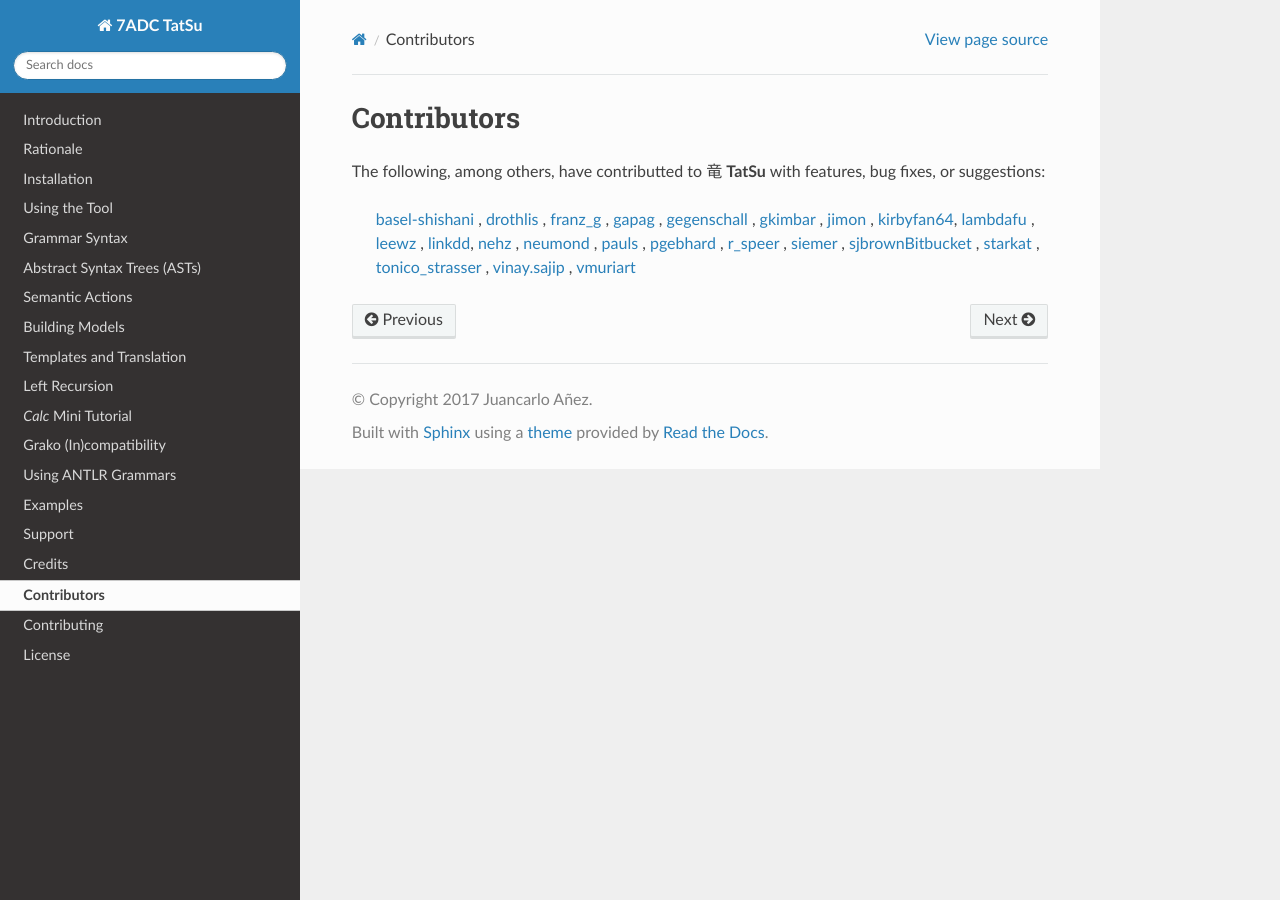
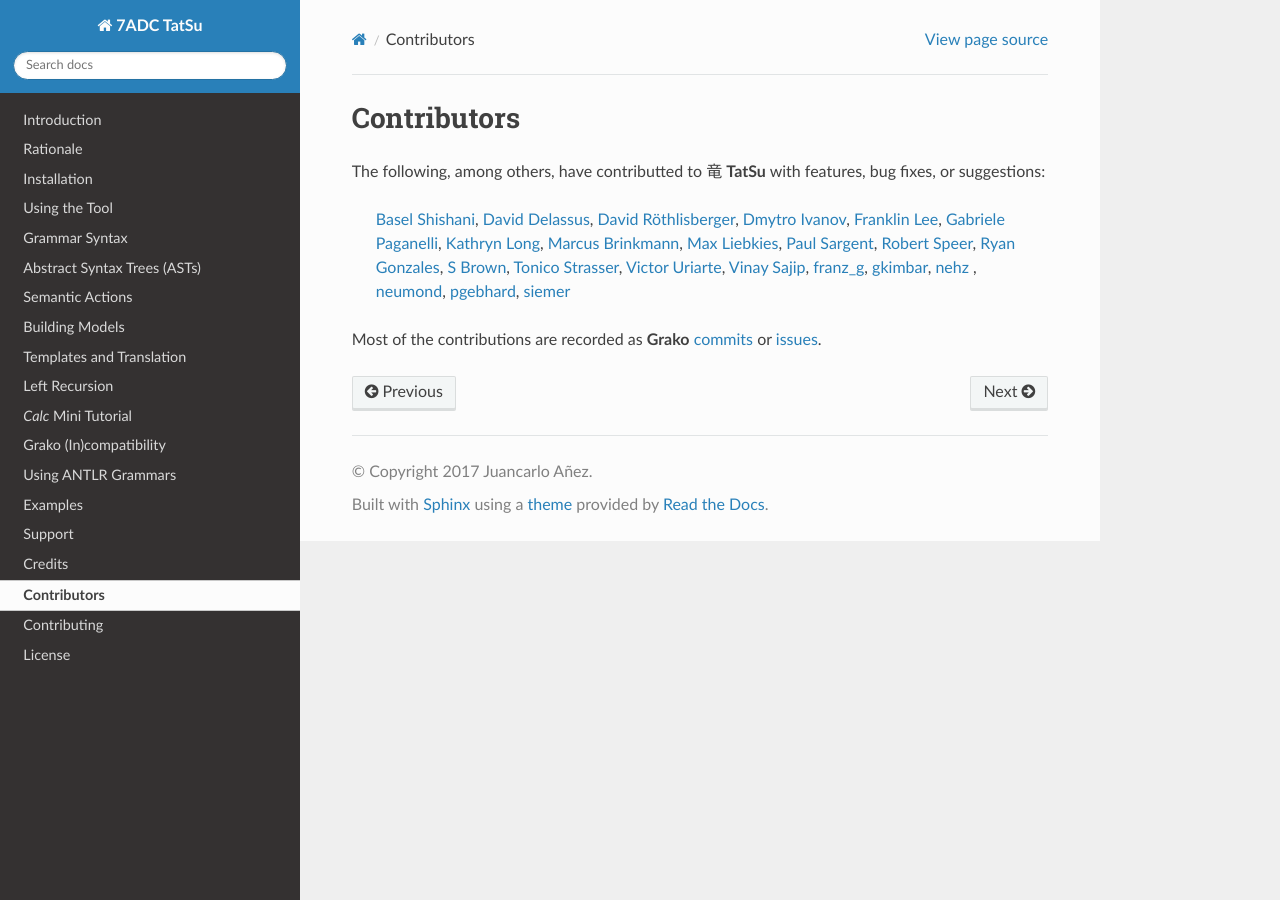
Before and after one commit to neogeny/TatSu, a Sphinx documentation site: the page built from docs/contributors.rst, in a window 1280 px wide. Built offline with Sphinx 7.4.7 and the Read the Docs theme 2.0.0, drawn with Linux system fonts in a browser that asks for light colours.

Commit message:
List contributors by name, when possible

```diff
--- a/docs/contributors.rst
+++ b/docs/contributors.rst
@@ -6,27 +7,55 @@ Contributors
 The following, among others, have contributted to |TatSu| with
 features, bug fixes, or suggestions:
 
-    `basel-shishani`_ ,
-    `drothlis`_ ,
-    `franz\_g`_ ,
-    `gapag`_ ,
-    `gegenschall`_ ,
-    `gkimbar`_ ,
-    `jimon`_ ,
-    `kirbyfan64`_,
-    `lambdafu`_ ,
-    `leewz`_ ,
-    `linkdd`_,
+    `Basel Shishani`_,
+    `David Delassus`_,
+    `David Röthlisberger`_,
+    `Dmytro Ivanov`_,
+    `Franklin Lee`_,
+    `Gabriele Paganelli`_,
+    `Kathryn Long`_,
+    `Marcus Brinkmann`_,
+    `Max Liebkies`_,
+    `Paul Sargent`_,
+    `Robert Speer`_,
+    `Ryan Gonzales`_,
+    `S Brown`_,
+    `Tonico Strasser`_,
+    `Victor Uriarte`_,
+    `Vinay Sajip`_,
+    `franz\_g`_,
+    `gkimbar`_,
     `nehz`_ ,
-    `neumond`_ ,
-    `pauls`_ ,
-    `pgebhard`_ ,
-    `r\_speer`_ ,
-    `siemer`_ ,
-    `sjbrownBitbucket`_ ,
-    `starkat`_ ,
-    `tonico\_strasser`_ ,
-    `vinay.sajip`_ ,
-    `vmuriart`_
+    `neumond`_,
+    `pgebhard`_,
+    `siemer`_
 
-.. _kirbyfan64: https://github.com/kirbyfan64
+Most of the contributions are recorded as **Grako** commits_ or issues_.
+
+.. _commits: https://bitbucket.org/neogeny/grako/commits/all
+.. _issues: https://bitbucket.org/neogeny/grako/issues
+
+.. _Basel Shishani: https://bitbucket.org/basel-shishani
+.. _David Delassus: https://bitbucket.org/linkdd
+.. _David Röthlisberger: https://bitbucket.org/drothlis/
+.. _Dmytro Ivanov: https://bitbucket.org/jimon
+.. _Franklin Lee: https://bitbucket.org/leewz
+.. _Gabriele Paganelli: https://bitbucket.org/gapag
+.. _Kathryn Long: https://bitbucket.org/starkat
+.. _Marcus Brinkmann: https://bitbucket.org/lambdafu/
+.. _Max Liebkies: https://bitbucket.org/gegenschall
+.. _Paul Sargent: https://bitbucket.org/pauls
+.. _Robert Speer: https://bitbucket.org/r_speer
+.. _Ryan Gonzales: https://github.com/kirbyfan64
+.. _S Brown: https://bitbucket.org/sjbrownBitbucket
+.. _Tonico Strasser: https://bitbucket.org/tonico_strasser
+.. _Victor Uriarte: https://bitbucket.org/vmuriart
+.. _Vinay Sajip: https://bitbucket.org/vinay.sajip
+.. _basel-shishani: https://bitbucket.org/basel-shishani
+.. _drothlis: https://bitbucket.org/drothlis
+.. _franz\_g: https://bitbucket.org/franz_g
+.. _gkimbar: https://bitbucket.org/gkimbar
+.. _nehz: https://bitbucket.org/nehz
+.. _neumond: https://bitbucket.org/neumond
+.. _pgebhard: https://bitbucket.org/pgebhard
+.. _siemer: https://bitbucket.org/siemer
```
Also changed, not shown: other parts of docs/contributors.rst (+2 -1 lines).
